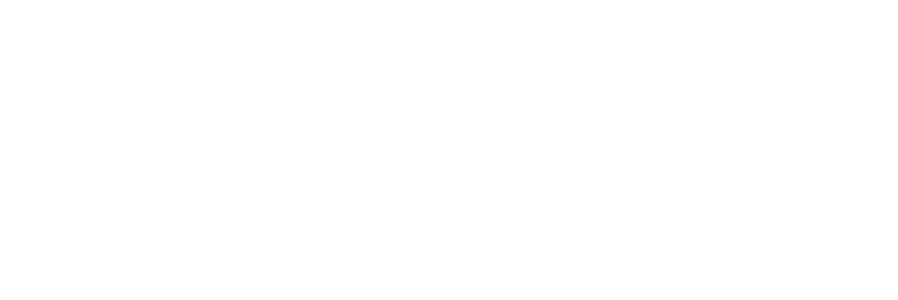
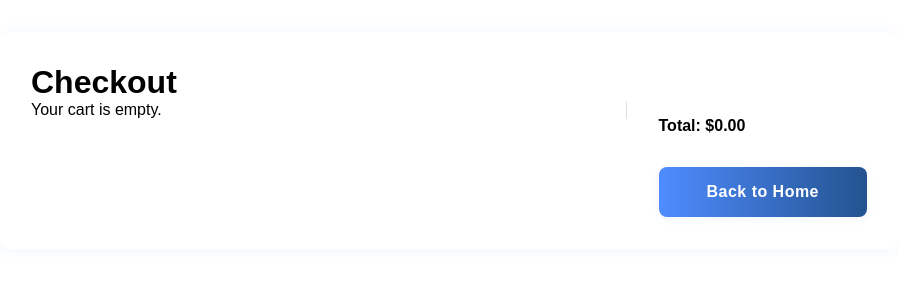
Before and after one commit to alivsey87/ecommerce-app, a React (Vite) app: page /checkout in a window 1280 px wide. Before the commit this address had no page. Shown: the top 300 px of the page, without its empty margins (191-1089 px from the left). Built offline with nearby package versions, Linux system fonts and the light colour scheme.

Commit message:
updated styling, made checkout page and updated cart

```diff
--- a/src/App.tsx
+++ b/src/App.tsx
@@ -1,5 +1,6 @@
 import { BrowserRouter, Routes, Route } from "react-router-dom";
 import Home from "./pages/Home/Home";
+import Checkout from "./pages/Checkout/Checkout";
 import { QueryClientProvider, QueryClient } from "@tanstack/react-query";
 
 function App() {
@@ -9,6 +10,7 @@ function App() {
         <BrowserRouter>
           <Routes>
             <Route path="/" element={<Home />} />
+            <Route path="/checkout" element={<Checkout />} />
           </Routes>
         </BrowserRouter>
     </QueryClientProvider>
--- a/src/components/ProductCard/ProductCard.css
+++ b/src/components/ProductCard/ProductCard.css
@@ -3,7 +3,8 @@
     flex-direction: column;
     align-items: center;
     justify-content: space-between;
-    padding: 10px;
+    font-family: Arial, Helvetica, sans-serif;
+    padding: 20px;
     margin: 30px;
     width: 400px;
     border: 1px solid white;
--- a/src/components/ProductCard/ProductCard.tsx
+++ b/src/components/ProductCard/ProductCard.tsx
@@ -22,8 +22,8 @@ const StarDrawing = (
 
 const customStyles = {
   itemShapes: StarDrawing,
-  activeFillColor: "#22C55E",
-  inactiveFillColor: "#BBF7D0",
+  activeFillColor: "#235390",
+  inactiveFillColor: "#97ceff",
 };
 
 const ProductCard: React.FC<{ product: Product }> = ({ product }) => {
@@ -37,7 +37,7 @@ const ProductCard: React.FC<{ product: Product }> = ({ product }) => {
 
       <p>{product.description}</p>
       <Rating
-        style={{ maxWidth: 150 }}
+        style={{ maxWidth: 150, padding: 10 }}
         value={product.rating.rate}
         itemStyles={customStyles}
         readOnly
--- a/src/features/cart/cartSlice.ts
+++ b/src/features/cart/cartSlice.ts
@@ -6,7 +6,7 @@ interface CartState {
 }
 
 const initialState: CartState = {
-  items: [],
+  items: JSON.parse(sessionStorage.getItem("cart") || "[]"),
 };
 
 const cartSlice = createSlice({
@@ -15,9 +15,11 @@ const cartSlice = createSlice({
   reducers: {
     addToCart(state, action: PayloadAction<Product>) {
       state.items.push(action.payload);
+      sessionStorage.setItem("cart", JSON.stringify(state.items));
     },
     clearCart(state) {
       state.items = [];
+      sessionStorage.setItem("cart", JSON.stringify(state.items));
     }
   },
 });
--- /dev/null
+++ b/src/pages/Checkout/Checkout.css
@@ -0,0 +1,68 @@
+.checkout-container {
+  max-width: 900px;
+  margin: 2rem auto;
+  padding: 2rem;
+  background: #fff;
+  border-radius: 12px;
+  box-shadow: 0 2px 16px rgba(79, 140, 255, 0.08);
+}
+
+.checkout-content {
+  display: flex;
+  align-items: flex-start;
+}
+
+.checkout-products {
+  flex: 1;
+  padding-right: 2rem;
+  border-right: 1.5px solid #e0e0e0;
+}
+
+.checkout-products ul {
+  list-style: none;
+  padding: 0;
+  margin: 0;
+}
+
+.checkout-product {
+  display: flex;
+  align-items: center;
+  margin-bottom: 1.5rem;
+}
+
+.checkout-product-img {
+  width: 60px;
+  height: 60px;
+  object-fit: contain;
+  border-radius: 8px;
+  margin-right: 1rem;
+  background: #f5f8fa;
+  border: 1px solid #e0e0e0;
+}
+
+.checkout-product-info {
+  display: flex;
+  flex-direction: column;
+}
+
+.checkout-product-title {
+  font-size: 0.98rem;
+  font-weight: 500;
+  color: #235390;
+  margin-bottom: 0.25rem;
+  line-height: 1.2;
+}
+
+.checkout-product-price {
+  font-size: 0.95rem;
+  color: #333;
+  font-weight: 600;
+}
+
+.checkout-summary {
+  min-width: 200px;
+  padding-left: 2rem;
+  display: flex;
+  flex-direction: column;
+  align-items: flex-start;
+}
--- /dev/null
+++ b/src/pages/Checkout/Checkout.tsx
@@ -0,0 +1,81 @@
+import { useSelector, useDispatch } from "react-redux";
+import { useNavigate } from "react-router-dom";
+import { clearCart } from "../../features/cart/cartSlice";
+import type { RootState, AppDispatch } from "../../app/store";
+import { useState } from "react";
+import "./Checkout.css";
+
+const Checkout: React.FC = () => {
+  const cartItems = useSelector((state: RootState) => state.cart.items);
+  const dispatch = useDispatch<AppDispatch>();
+  const navigate = useNavigate();
+  const [showModal, setShowModal] = useState(false);
+
+  const handlePurchase = () => {
+    setShowModal(true);
+    setTimeout(() => {
+      dispatch(clearCart());
+      sessionStorage.removeItem("cart");
+      setShowModal(false);
+      navigate("/");
+    }, 2000); // Show modal for 2 seconds
+  };
+
+  const total = cartItems.reduce((sum, item) => sum + Number(item.price), 0);
+
+  return (
+    <div className="checkout-container">
+      <h1>Checkout</h1>
+      <div className="checkout-content">
+        <div className="checkout-products">
+          {cartItems.length === 0 ? (
+            <p>Your cart is empty.</p>
+          ) : (
+            <ul>
+              {cartItems.map((item, idx) => (
+                <li className="checkout-product" key={item.id || idx}>
+                  <img
+                    src={item.image}
+                    alt={item.title}
+                    className="checkout-product-img"
+                  />
+                  <div className="checkout-product-info">
+                    <div className="checkout-product-title">{item.title}</div>
+                    <div className="checkout-product-price">${item.price}</div>
+                  </div>
+                </li>
+              ))}
+            </ul>
+          )}
+        </div>
+        <div className="checkout-summary">
+          <div style={{ fontWeight: "bold", margin: "1rem 0" }}>
+            Total: ${total.toFixed(2)}
+          </div>
+          {cartItems.length > 0 && (
+            <button className="btn-main" onClick={handlePurchase}>
+              Purchase
+            </button>
+          )}
+          <button
+            className="btn-main"
+            style={{ marginTop: "1rem" }}
+            onClick={() => navigate("/")}
+          >
+            Back to Home
+          </button>
+        </div>
+      </div>
+      {showModal && (
+        <div className="cart-modal-overlay">
+          <div className="cart-modal">
+            <h2>Thank you for your purchase!</h2>
+            <p>Redirecting to home...</p>
+          </div>
+        </div>
+      )}
+    </div>
+  );
+};
+
+export default Checkout;
--- a/src/pages/Home/Home.css
+++ b/src/pages/Home/Home.css
@@ -1,3 +1,7 @@
+body {
+  font-family: Arial, Helvetica, sans-serif;
+}
+
 .container {
   display: flex;
   flex-wrap: wrap;
@@ -6,8 +10,9 @@
 }
 
 .bg-color {
-    background-color: #8697a4;
+  background-color: #dadddf;
   padding-top: 20px;
+  min-height: 100vh;
 }
 
 .cat-controls {
@@ -38,43 +43,139 @@
 
 
 .btn-main {
-  background-color: #0078d0;
-  border: 0;
-  border-radius: 56px;
+  background: linear-gradient(90deg, #4f8cff 0%, #235390 100%);
+  border: none;
+  border-radius: 8px;
   color: #fff;
   cursor: pointer;
-  display: inline-block;
-  font-family: system-ui,-apple-system,system-ui,"Segoe UI",Roboto,Ubuntu,"Helvetica Neue",sans-serif;
-  font-size: 18px;
+  display: inline-flex;
+  align-items: center;
+  gap: 0.5rem;
+  font-family: inherit;
+  font-size: 1rem;
   font-weight: 600;
-  outline: 0;
-  padding: 16px 21px;
+  outline: none;
+  padding: 0.75rem 2rem;
   position: relative;
   text-align: center;
   text-decoration: none;
-  transition: all .3s;
-  user-select: none;
-  -webkit-user-select: none;
-  touch-action: manipulation;
+  transition: all 400ms;
+  box-shadow: 0 2px 8px rgba(79, 140, 255, 0.08);
+  letter-spacing: 0.03em;
 }
 
 .btn-main:before {
-  background-color: initial;
-  background-image: linear-gradient(#fff 0, rgba(255, 255, 255, 0) 100%);
-  border-radius: 125px;
-  content: "";
-  height: 50%;
-  left: 4%;
-  opacity: .5;
-  position: absolute;
-  top: 0;
-  transition: all .3s;
-  width: 92%;
+  display: none;
 }
 
-.btn-main:hover {
-  box-shadow: rgba(255, 255, 255, .2) 0 3px 15px inset, rgba(0, 0, 0, .1) 0 3px 5px, rgba(0, 0, 0, .1) 0 10px 13px;
-  transform: scale(1.05);
+.btn-main:hover,
+.btn-main:focus {
+  background: linear-gradient(90deg, #235390 0%, #4f8cff 100%);
+  transform: translateY(-2px) scale(1.03);
+  box-shadow: 0 4px 16px rgba(79, 140, 255, 0.15);
+}
+
+.btn-main:active {
+  background: #235390;
+  transform: scale(0.98);
+}
+
+.navbar {
+  position: sticky;
+  top: 0;
+  z-index: 10;
+  background: rgba(0, 0, 0, 0.2);
+  -webkit-backdrop-filter: blur(5px);
+  backdrop-filter: blur(5px);
+  display: flex;
+  justify-content: space-between;
+  align-items: center;
+  padding: 1rem 2rem;
+  border-bottom: 1px solid #e0e0e0;
+}
+
+.navbar-left {
+  display: flex;
+  align-items: center;
+  gap: 0.5rem;
+}
+
+.navbar-label {
+  margin-right: 0.5rem;
+  font-weight: 500;
+}
+
+.navbar-select {
+  background-color: #fff;
+  color: #235390;
+  border: 1.5px solid #235390;
+  border-radius: 8px;
+  padding: 0.75rem 2rem;
+  font-size: 1rem;
+  font-weight: 600;
+  font-family: inherit;
+  margin-right: 0.5rem;
+}
+
+.navbar-select:focus,
+.navbar-select:hover {
+  border-color: #4f8cff;
+  color: #4f8cff;
+}
+
+.navbar-select,
+.navbar-btn {
+  margin-right: 0.5rem;
+}
+
+.navbar-right {
+  display: flex;
+  align-items: center;
+}
+
+.cart-icon-wrapper {
+  position: relative;
+  display: inline-block;
+  cursor: pointer;
+}
+
+.cart-badge {
+  position: absolute;
+  top: -6px;
+  right: -6px;
+  background: #e74c3c;
+  color: white;
+  border-radius: 50%;
+  padding: 2px 7px;
+  font-size: 0.8rem;
+  font-weight: bold;
+  pointer-events: none;
+}
+
+.cart-modal-overlay {
+  position: fixed;
+  top: 0;
+  left: 0;
+  right: 0;
+  bottom: 0;
+  background: rgba(0, 0, 0, 0.6);
+  -webkit-backdrop-filter: blur(6px);
+  backdrop-filter: blur(6px);
+  display: flex;
+  align-items: center;
+  justify-content: center;
+  z-index: 1000;
+}
+
+.cart-modal {
+  background: white;
+  padding: 2rem;
+  border-radius: 8px;
+  min-width: 300px;
+  max-width: 90vw;
+  max-height: 80vh;
+  overflow-y: auto;
+  box-shadow: 0 2px 16px rgba(0, 0, 0, 0.2);
 }
 
 @media (min-width: 768px) {
--- a/src/pages/Home/Home.tsx
+++ b/src/pages/Home/Home.tsx
@@ -1,5 +1,5 @@
 import type { Category, Product } from "../../types/types";
-import { useEffect } from "react";
+import { useEffect, useState } from "react";
 import ProductCard from "../../components/ProductCard/ProductCard";
 import "./Home.css";
 import { useSelector, useDispatch } from "react-redux";
@@ -9,9 +9,12 @@ import {
   setProducts,
   setSelectedCategory,
 } from "../../features/products/productSlice";
+import { clearCart } from "../../features/cart/cartSlice";
 import type { RootState, AppDispatch } from "../../app/store";
+import { useNavigate } from "react-router-dom";
 
 const Home: React.FC = () => {
+  const navigate = useNavigate();
   const dispatch = useDispatch<AppDispatch>();
   const products = useSelector((state: RootState) => state.products.products);
   const selectedCategory = useSelector(
@@ -46,13 +49,21 @@ const Home: React.FC = () => {
 
   const filteredProducts = getFilteredProducts();
 
+  // Modal state for cart
+  const [showCartModal, setShowCartModal] = useState(false);
+
   return (
     <>
       <div className="bg-color">
-        <div className="cat-controls">
-          <label htmlFor="category-select">Filter by category</label>
+        {/* Sticky Navbar */}
+        <nav className="navbar">
+          <div className="navbar-left">
+            <label htmlFor="category-select" className="navbar-label">
+              Filter by category
+            </label>
             <select
               id="category-select"
+              className="navbar-select"
               onChange={(e) => dispatch(setSelectedCategory(e.target.value))}
               value={selectedCategory}
             >
@@ -64,13 +75,77 @@ const Home: React.FC = () => {
               ))}
             </select>
             <button
-            className="btn-main"
+              className="btn-main navbar-btn"
               onClick={() => dispatch(setSelectedCategory(""))}
             >
               Clear Filter
             </button>
-          <div className="cart-status">Cart Items: {cartItems.length}</div>
           </div>
+          <div className="navbar-right">
+            <div
+              className="cart-icon-wrapper"
+              onClick={() => setShowCartModal(true)}
+              title="View Cart"
+            >
+              <svg width="32" height="32" viewBox="0 0 24 24" fill="none">
+                <path
+                  d="M7 18c-1.104 0-2 .896-2 2s.896 2 2 2 2-.896 2-2-.896-2-2-2zm10 0c-1.104 0-2 .896-2 2s.896 2 2 2 2-.896 2-2-.896-2-2-2zm-12.293-2.707l1.414 1.414c.195.195.451.293.707.293h12c.552 0 1-.448 1-1s-.448-1-1-1h-11.586l-.707-.707c-.391-.391-1.023-.391-1.414 0s-.391 1.023 0 1.414zm15.293-2.293c0-.552-.448-1-1-1h-13.586l-.707-.707c-.391-.391-1.023-.391-1.414 0s-.391 1.023 0 1.414l2 2c.195.195.451.293.707.293h12c.552 0 1-.448 1-1zm-1-6c0-.552-.448-1-1-1h-10c-.552 0-1 .448-1 1s.448 1 1 1h10c.552 0 1-.448 1-1z"
+                  fill="#333"
+                />
+              </svg>
+              <span className="cart-badge">{cartItems.length}</span>
+            </div>
+          </div>
+        </nav>
+
+        {/* Cart Modal */}
+        {showCartModal && (
+          <div
+            className="cart-modal-overlay"
+            onClick={() => setShowCartModal(false)}
+          >
+            <div className="cart-modal" onClick={(e) => e.stopPropagation()}>
+              <h2>Your Cart</h2>
+              {cartItems.length === 0 ? (
+                <p>Your cart is empty.</p>
+              ) : (
+                <>
+                  <ul>
+                    {cartItems.map((item, idx) => (
+                      <li key={item.id || idx}>
+                        {item.title} - ${item.price}
+                      </li>
+                    ))}
+                  </ul>
+                  {/* Total Price */}
+                  <div style={{ fontWeight: "bold", margin: "1rem 0" }}>
+                    Total: $
+                    {cartItems
+                      .reduce((sum, item) => sum + Number(item.price), 0)
+                      .toFixed(2)}
+                  </div>
+                  <button
+                    className="btn-main"
+                    style={{ marginRight: "1rem" }}
+                    onClick={() => dispatch(clearCart())}
+                  >
+                    Clear Cart
+                  </button>
+                  <button
+                    className="btn-main"
+                    onClick={() => {
+                      setShowCartModal(false);
+                      navigate("/checkout");
+                    }}
+                  >
+                    Checkout
+                  </button>
+                </>
+              )}
+              <button onClick={() => setShowCartModal(false)}>Close</button>
+            </div>
+          </div>
+        )}
 
         <div className="container">
           {filteredProducts.map((product: Product) => (
```
Lines whose indentation alone changed are shown as unchanged.
